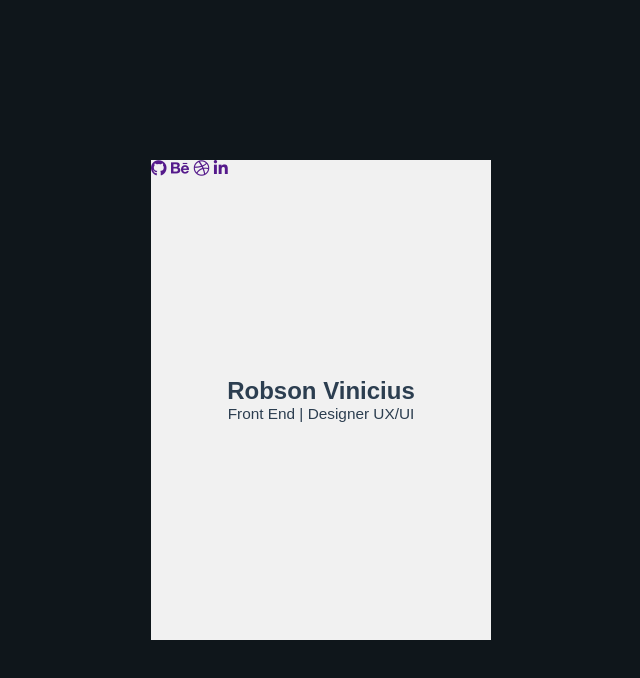
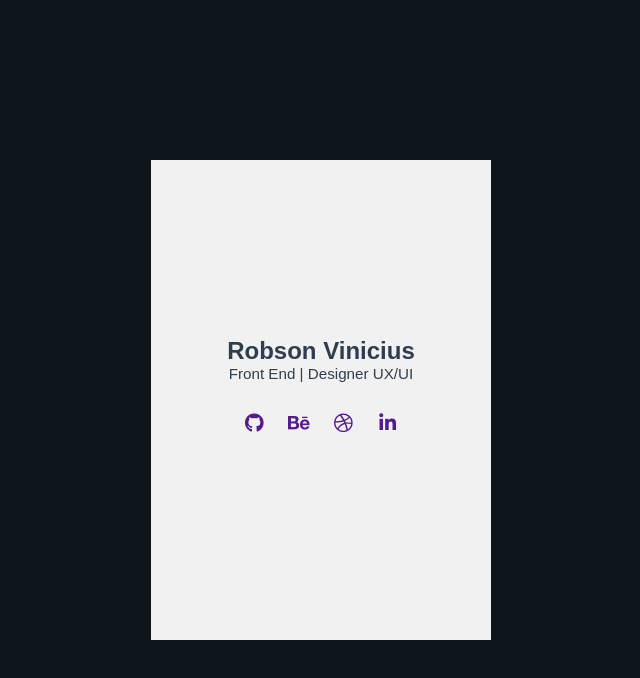
Before and after one commit to RobsonVinicius/social-card-3d-flip-hover, a plain HTML site: page index.html in a window 1280 px wide. Shown: the whole page, without its empty margins (319-959 px from the left). Drawn offline with Linux system fonts and the light colour scheme.

Commit message:
Corrigindo a posição da div social-media no html, estilizando .social-media

```diff
--- a/css/style.css
+++ b/css/style.css
@@ -54,5 +54,19 @@ body {
 }
 
 .back-content span {
-  font-size: .96rem;
+  font-size: .95rem;
 }
+
+.social-media {
+  margin: 20px 0;
+}
+
+.social-media a {
+  display: inline-flex;
+  width: 40px;
+  height: 40px;
+  justify-content: center;
+  align-items: center;
+  font-size: 1.2rem;
+  border-radius: 50%;
+}
--- a/index.html
+++ b/index.html
@@ -16,13 +16,14 @@
       <div class="back-content central">
         <h2>Robson Vinicius</h2>
         <span>Front End | Designer UX/UI</span>
+        <div class="social-media">
+          <a href=""><i class="fab fa-github"></i></a>
+          <a href=""><i class="fab fa-behance"></i></a>
+          <a href=""><i class="fab fa-dribbble"></i></a>
+          <a href=""><i class="fab fa-linkedin-in"></i></a>
+        </div>
       </div>
-      <div class="social-media">
-        <a href=""><i class="fab fa-github"></i></a>
-        <a href=""><i class="fab fa-behance"></i></a>
-        <a href=""><i class="fab fa-dribbble"></i></a>
-        <a href=""><i class="fab fa-linkedin-in"></i></a>
-      </div>
+
     </div>
   </div>
 </body>
```
